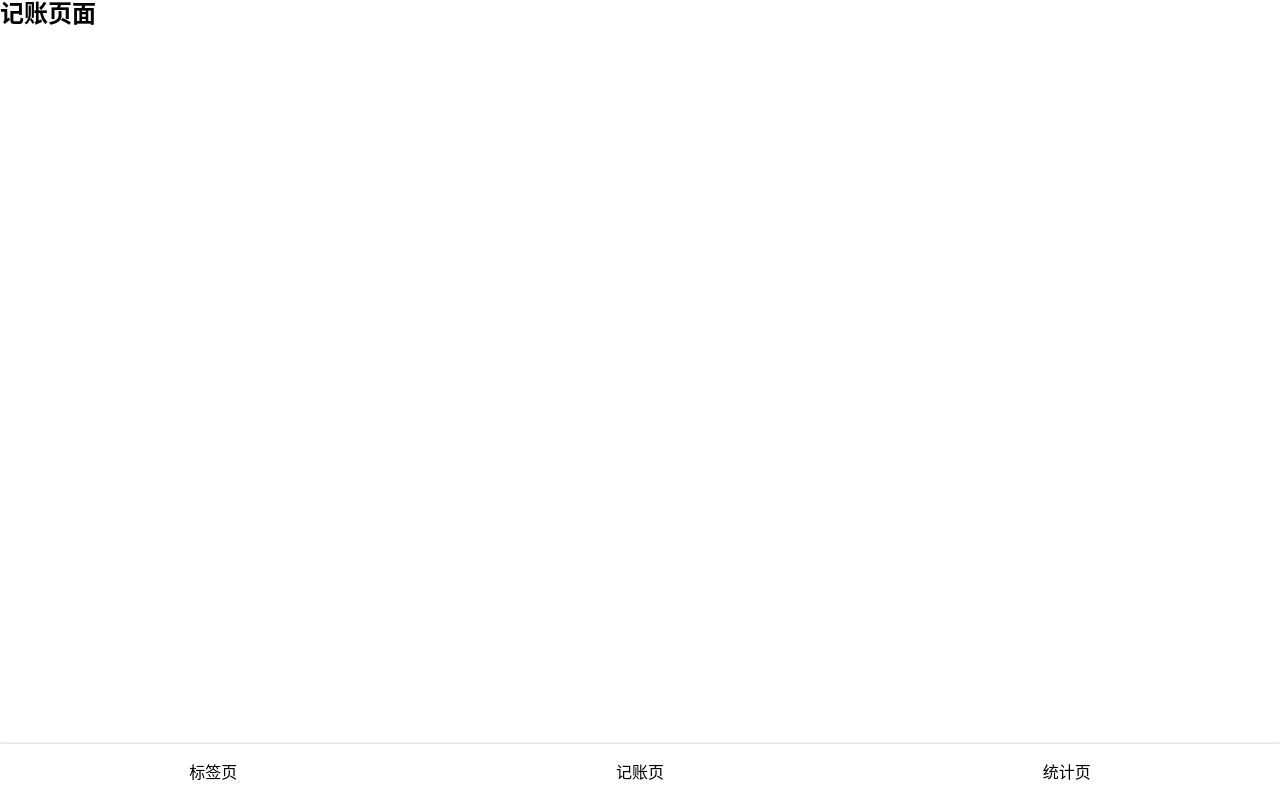
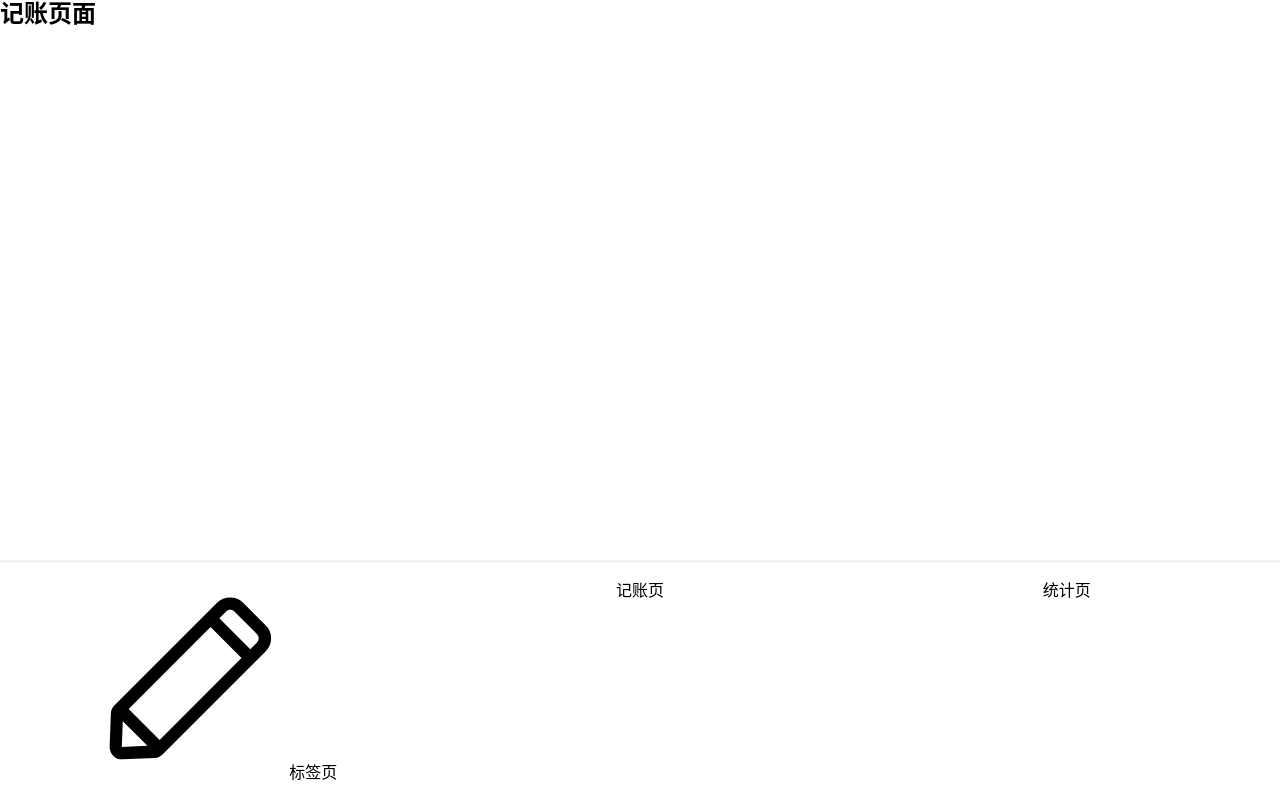
Before and after one commit to xmasuhai/morney-react-yarn-origin, a React (Create React App) app: page /#/money in a window 1280 px wide. Built offline with nearby package versions, Linux system fonts and the light colour scheme.

Commit message:
将 SVG 当作图片使用（不推荐）

```diff
--- a/src/components/Nav.tsx
+++ b/src/components/Nav.tsx
@@ -1,5 +1,8 @@
 import styled from 'styled-components'
 import {Link} from 'react-router-dom'
+import x from 'assets/icons/edit.svg'
+
+console.log(x)
 
 const NavWrapper = styled.nav`
   line-height: 24px;
@@ -18,6 +21,7 @@ export const Nav = () => (
   <NavWrapper>
     <ul>
       <li>
+        <img src={x} alt="" />
         <Link to="/tags">标签页</Link>
       </li>
       <li>
```
